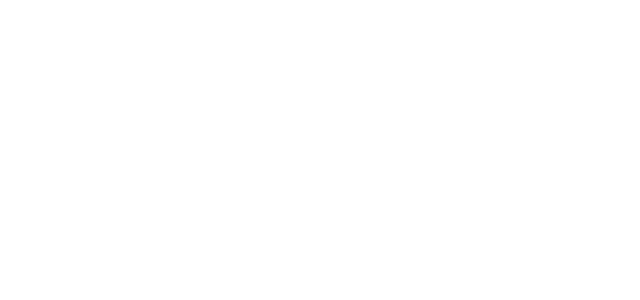
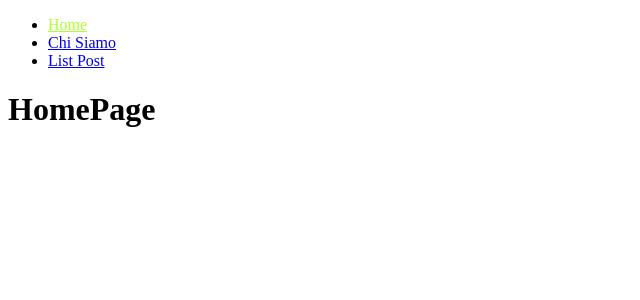
Before and after one commit to Kevin-Garri/react-router, a React (Vite) app: page / in a window 1280 px wide. Shown: the top 300 px of the page, without its empty margins (0-640 px from the left). Built offline with nearby package versions, Linux system fonts and the light colour scheme.

Commit message:
fit: nav completa e return browser router con il path delle route

```diff
--- a/src/App.jsx
+++ b/src/App.jsx
@@ -6,11 +6,19 @@
 import ListaPost from "./pages/listaPost"
 
 
-
 function App() {
 
-
-  return
+  return (
+    <BrowserRouter>
+      <Routes>
+        <Route Component={DefaultLayout}>
+          <Route path="/" Component={HomePage} />
+          <Route path="/ChiSiamo" Component={ChiSiamo} />
+          <Route path="/ListaPost" Component={ListaPost} />
+        </Route>
+      </Routes>
+    </BrowserRouter>
+  )
 
 }
 
--- a/src/components/MainNav.jsx
+++ b/src/components/MainNav.jsx
@@ -1,5 +1,21 @@
+import { NavLink } from "react-router-dom"
+
 function MainNav() {
-  return
+  return (
+    <nav>
+      <ul>
+        <li>
+          <NavLink to="/">Home</NavLink>
+        </li>
+        <li>
+          <NavLink to="/ChiSiamo">Chi Siamo</NavLink>
+        </li>
+        <li>
+          <NavLink to="/ListPost">List Post</NavLink>
+        </li>
+      </ul>
+    </nav>
+  )
 }
 
 export default MainNav
```
